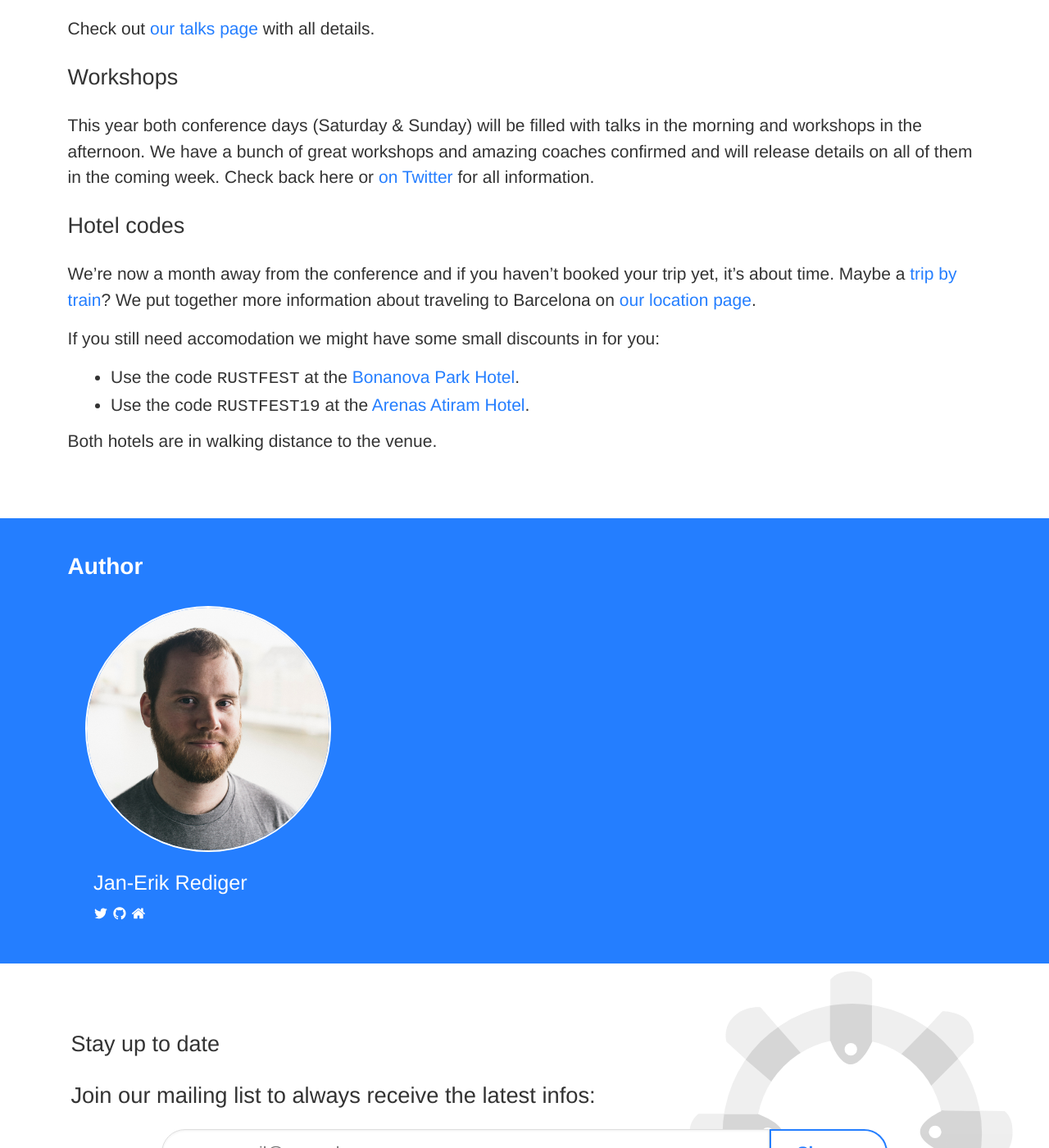
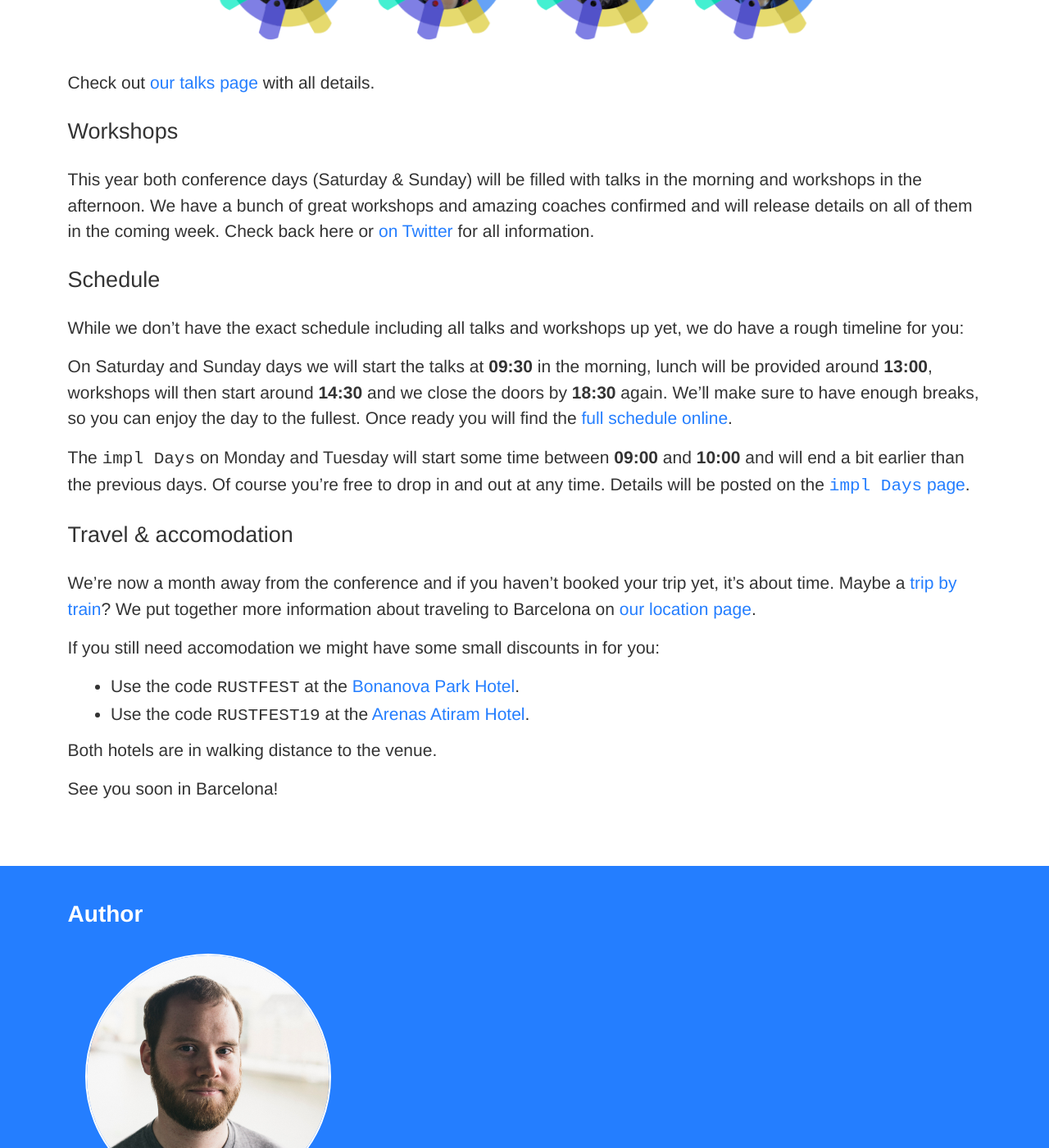
Before and after one commit to RustFestEU/blog.rustfest.eu, a Jekyll site: the page built from _posts/2019-10-08-this-week-in-rustfest-barcelona-talks.md, in a window 1280 px wide and 1400 px high, scrolled down 904 px. Shown: the whole window at 82% size. Built offline with Jekyll 4.4.1, drawn with Linux system fonts in a browser that asks for light colours; some of the changed text lies outside the part shown.

Commit message:
Add brief schedule

```diff
--- a/_posts/2019-10-08-this-week-in-rustfest-barcelona-talks.md
+++ b/_posts/2019-10-08-this-week-in-rustfest-barcelona-talks.md
@@ -1,6 +1,6 @@
 ---
 layout: post
-title: "This Week in RustFest - Talks and more"
+title: "This Week in RustFest - Talks, Workshops and more"
 description: "Talks are online, workshops coming soon"
 socialImageSrc: "/assets/posts/barcelona/talks-workshops-hotels.png"
 authors:
@@ -23,7 +23,19 @@
 We have a bunch of great workshops and amazing coaches confirmed and will release details on all of them in the coming week.
 Check back here or [on Twitter](https://twitter.com/rustfest) for all information.
 
-## Hotel codes
+## Schedule
+
+While we don't have the exact schedule including all talks and workshops up yet, we do have a rough timeline for you:
+
+On Saturday and Sunday days we will start the talks at **09:30** in the morning, lunch will be provided around **13:00**,
+workshops will then start around **14:30** and we close the doors by **18:30** again.
+We'll make sure to have enough breaks, so you can enjoy the day to the fullest.
+Once ready you will find the [full schedule online](https://barcelona.rustfest.eu/schedule/).
+
+The `impl Days` on Monday and Tuesday will start some time between **09:00** and **10:00** and will end a bit earlier than the previous days.
+Of course you're free to drop in and out at any time. Details will be posted on the [`impl Days` page](https://barcelona.rustfest.eu/about_impl_days/).
+
+## Travel & accomodation
 
 We're now a month away from the conference and if you haven't booked your trip yet, it's about time.
 Maybe a [trip by train](https://blog.rustfest.eu/pre-post-conf-events-sustainable-train-travels)?
@@ -35,3 +47,6 @@
 * Use the code `RUSTFEST19` at the [Arenas Atiram Hotel](https://www.atiramhotels.com).
 
 Both hotels are in walking distance to the venue.
+
+
+See you soon in Barcelona!
```
